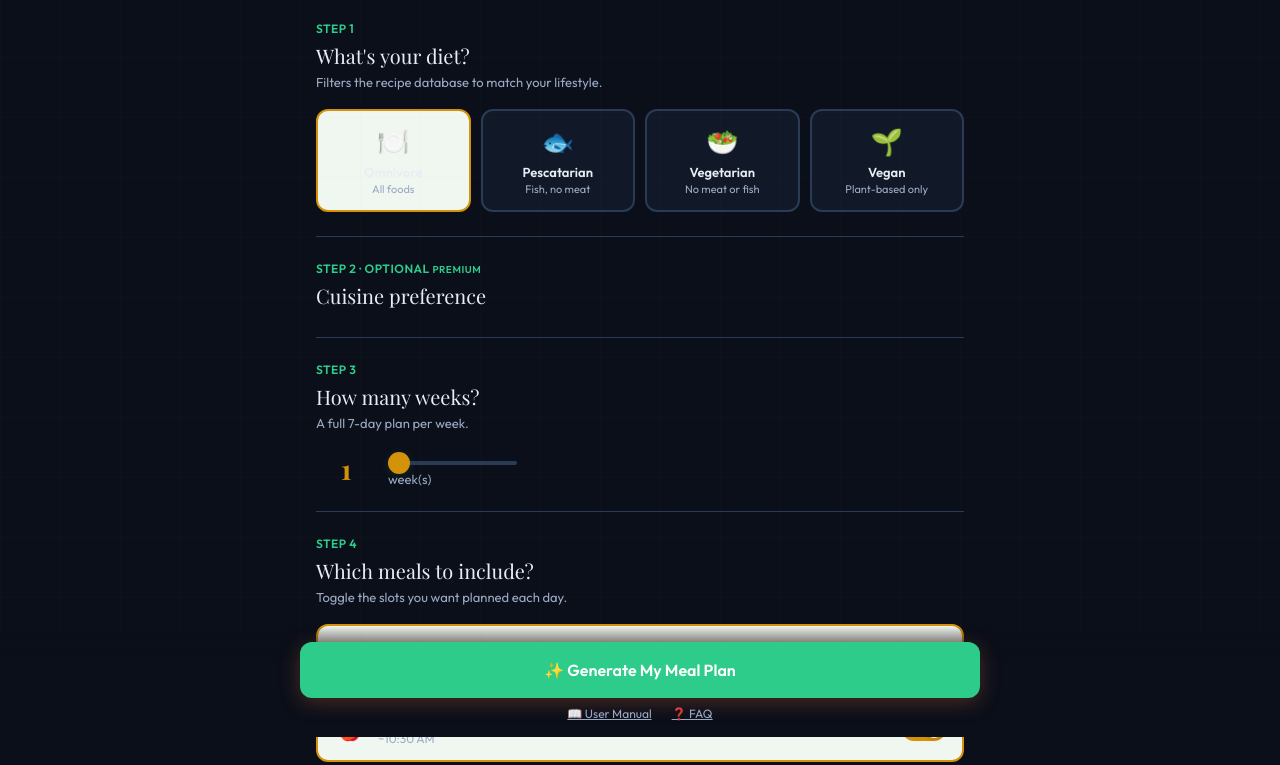
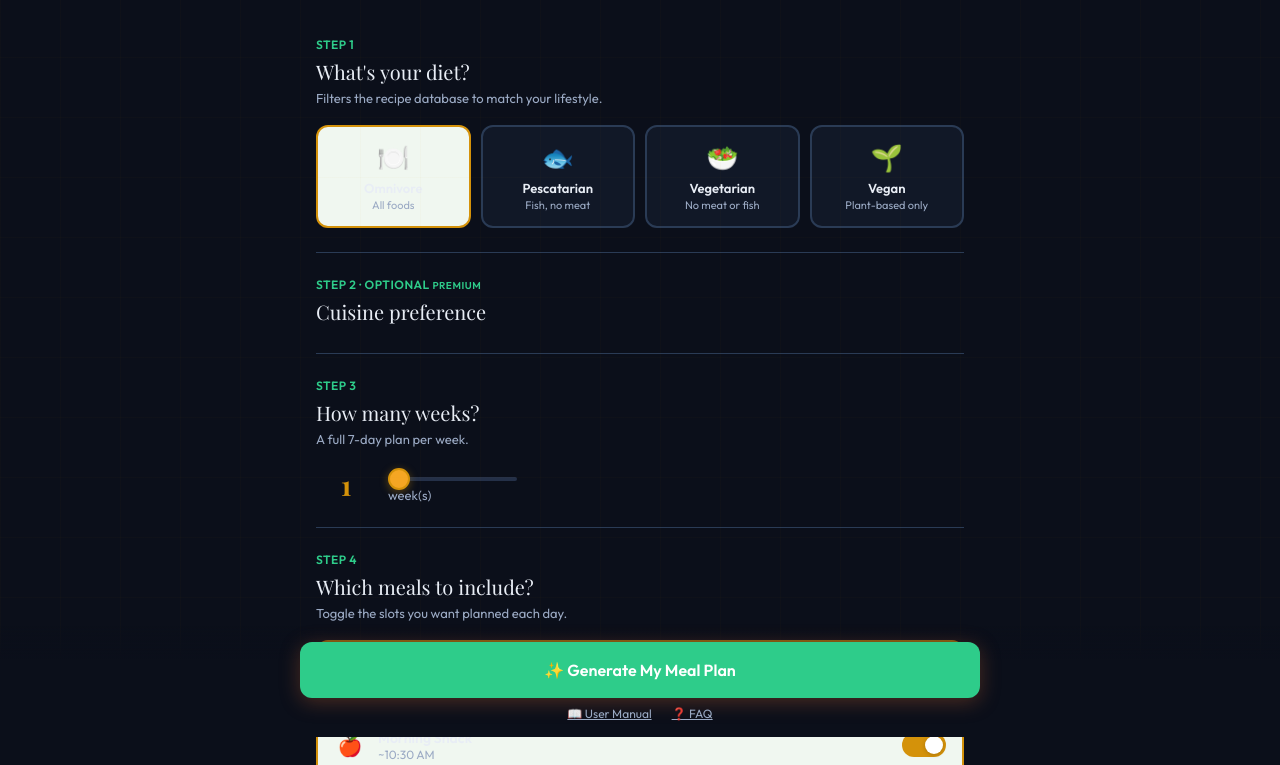
Before and after one commit to Kappa197/artifacts-lab, a website: page meal-planner.html in a window 1280 px wide. Shown: the part 63-828 px from the top of the page. Drawn offline with nearby package versions, Linux system fonts and the light colour scheme; a web font is replaced by a local one.

Commit message:
Add files via upload

```diff
--- a/meal-planner.html
+++ b/meal-planner.html
@@ -51,7 +51,7 @@ html{scroll-behavior:smooth}
 body{font-family:var(--body);background:var(--navy);color:var(--text);min-height:100vh;-webkit-font-smoothing:antialiased}
 body::before{content:'';position:fixed;inset:0;background-image:linear-gradient(rgba(212,146,10,0.025) 1px,transparent 1px),linear-gradient(90deg,rgba(212,146,10,0.025) 1px,transparent 1px);background-size:60px 60px;pointer-events:none;z-index:0;}
 h1,h2,h3{font-family:var(--serif)}
-.page{display:none;min-height:100vh;animation:fadeIn .3s ease}
+.page{display:none;min-height:calc(100vh - 60px);animation:fadeIn .3s ease}
 .page.active{display:block}
 @keyframes fadeIn{from{opacity:0;transform:translateY(8px)}to{opacity:1;transform:translateY(0)}}
 .setup-header{background:var(--amber);color:#fff;padding:28px 24px 24px;position:relative;overflow:hidden}
@@ -60,7 +60,7 @@ h1,h2,h3{font-family:var(--serif)}
 .logo-icon{font-size:28px}
 .logo-text{font-family:var(--serif);font-size:24px;font-weight:700}
 .setup-header p{font-size:14px;opacity:.75;margin-top:2px;font-weight:300}
-.setup-body{padding:0 16px 130px;max-width:680px;margin:0 auto}
+.setup-body{padding:16px 16px 130px;max-width:680px;margin:0 auto}
 .section{padding:24px 0;border-bottom:1px solid var(--border)}
 .section:last-of-type{border-bottom:none}
 .section-label{font-size:12px;font-weight:600;letter-spacing:.5px;color:var(--green);text-transform:uppercase;margin-bottom:6px}
@@ -76,8 +76,10 @@ h1,h2,h3{font-family:var(--serif)}
 .slider-row{display:flex;align-items:center;gap:12px}
 .slider-val{font-family:var(--serif);font-size:28px;font-weight:700;color:var(--amber);min-width:60px;text-align:center}
 .slider-unit{font-size:13px;color:var(--text2);margin-top:2px}
-input[type=range]{-webkit-appearance:none;appearance:none;flex:1;height:4px;background:var(--border);border-radius:2px;outline:none}
-input[type=range]::-webkit-slider-thumb{-webkit-appearance:none;width:22px;height:22px;border-radius:50%;background:var(--amber);cursor:pointer;box-shadow:0 2px 8px rgba(42,92,46,.3)}
+input[type=range]{-webkit-appearance:none;appearance:none;flex:1;height:4px;background:var(--navy4);border-radius:2px;outline:none}
+input[type=range]::-webkit-slider-thumb{-webkit-appearance:none;width:22px;height:22px;border-radius:50%;background:var(--amber2);cursor:pointer;border:2px solid var(--amber);box-shadow:0 2px 8px rgba(212,146,10,.4)}
+input[type=range]::-moz-range-thumb{width:20px;height:20px;border-radius:50%;background:var(--amber2);cursor:pointer;border:2px solid var(--amber);box-shadow:0 2px 8px rgba(212,146,10,.4)}
+input[type=range]::-moz-range-track{height:4px;background:var(--navy4);border-radius:2px}
 .slots-grid{display:flex;flex-direction:column;gap:8px}
 .slot-tog{display:flex;align-items:center;justify-content:space-between;padding:14px 16px;border:2px solid var(--border);border-radius:var(--radius);background:var(--navy2);cursor:pointer;transition:all .2s;user-select:none}
 .slot-tog.on{border-color:var(--amber);background:#F0F7F0}
@@ -158,7 +160,7 @@ input[type=range]::-webkit-slider-thumb{-webkit-appearance:none;width:22px;heigh
 .micro-bar-fill{height:100%;border-radius:4px;background:var(--amber);transition:width .6s ease}
 .micro-bar-fill.hi{background:var(--green)}
 .micro-bar-pct{font-size:10px;color:var(--text2);width:30px;text-align:right;flex-shrink:0}
-.week-tabs{background:var(--navy2);border-bottom:1px solid var(--border);display:flex;padding:0 16px;gap:4px;overflow-x:auto;position:sticky;top:62px;z-index:40}
+.week-tabs{background:var(--navy2);border-bottom:1px solid var(--border);display:flex;padding:0 16px;gap:4px;overflow-x:auto;position:sticky;top:104px;z-index:40}
 .week-tab{padding:12px 16px;font-size:13px;font-weight:600;color:var(--text2);border-bottom:3px solid transparent;cursor:pointer;white-space:nowrap;transition:all .2s;background:none;border-top:none;border-left:none;border-right:none;font-family:inherit}
 .week-tab.active{color:var(--amber);border-bottom-color:var(--amber)}
 .plan-content{padding:12px 16px;max-width:1400px;margin:0 auto}
@@ -372,8 +374,7 @@ input[type=range]::-webkit-slider-thumb{-webkit-appearance:none;width:22px;heigh
 </head>
 <body>
 
-<div id="setupPage" class="page active">
-  <header class="tool-header" id="toolHeader">
+<header class="tool-header" id="toolHeader">
   <a href="javascript:void(0)" class="tool-nav-logo" id="logoLink">
     <div class="tool-nav-icon">&#9879;&#65039;</div>
     <div class="tool-nav-brand">The Artifacts Lab</div>
@@ -387,6 +388,8 @@ input[type=range]::-webkit-slider-thumb{-webkit-appearance:none;width:22px;heigh
     </a>
   </div>
 </header>
+
+<div id="setupPage" class="page active">
   <div class="setup-body">
 
     <div class="section">
```
